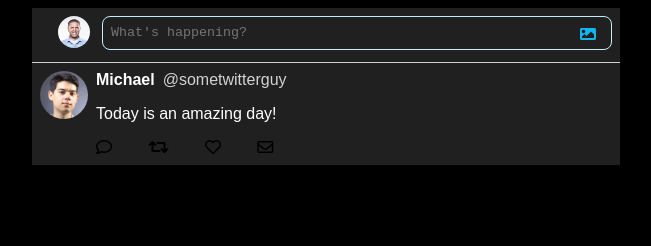
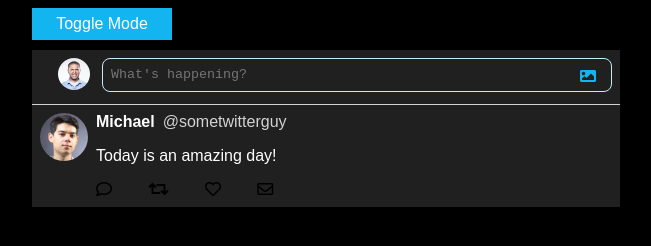
Before and after one commit to boomcamp/twitter-clone, a website: page index.html in a window 1280 px wide. Both pictures are taken after a click on the button "Dark Mode". Shown: the whole page, without its empty margins (314-965 px from the left). Drawn offline with nearby package versions, Linux system fonts and the light colour scheme.

Commit message:
Update index.html

```diff
--- a/index.html
+++ b/index.html
@@ -21,6 +21,7 @@
   </head>
   <body>
     <main>
+      <button class="toggle">Toggle Mode</button>
       <button class="toggle-btn">Dark Mode</button>
       <div class="compose">
         <img class="img-profile" src="img/damenleeturks.jpg" alt="" />
```
